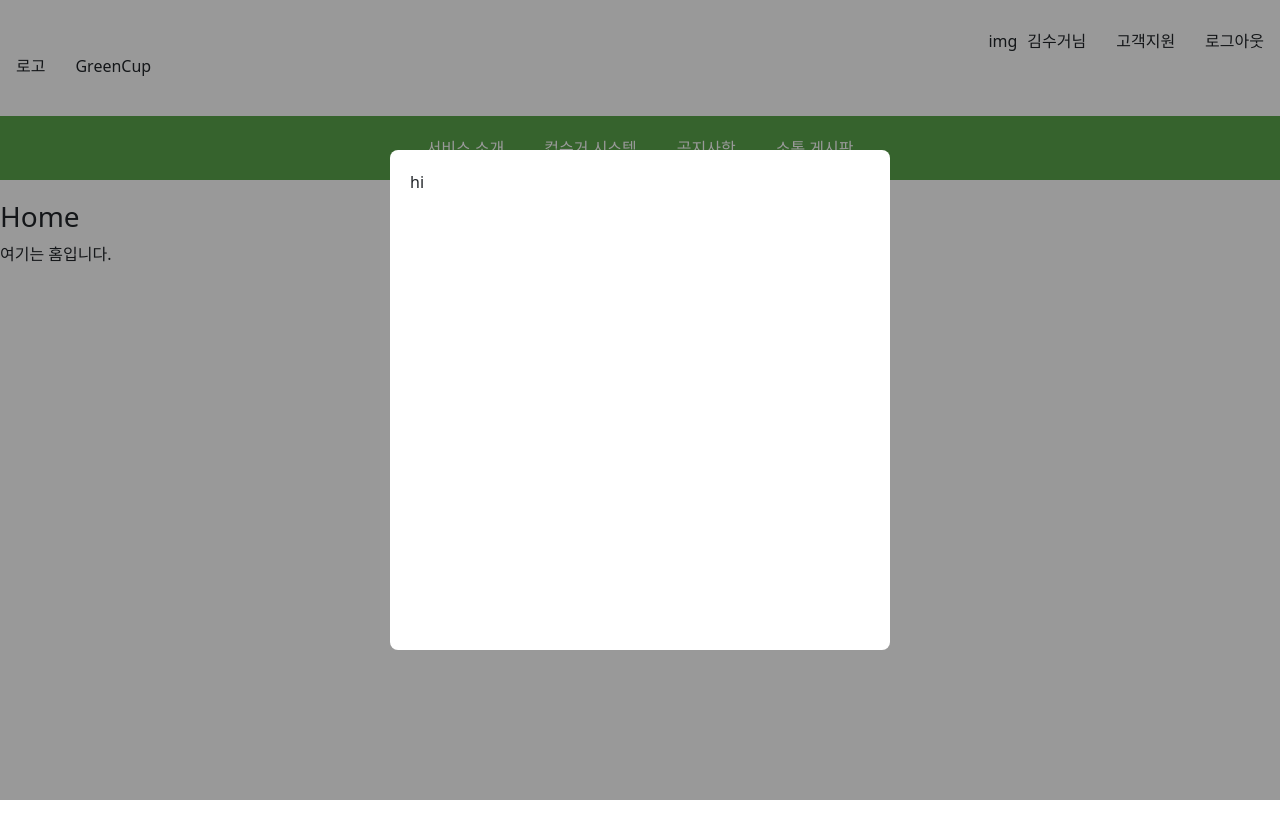
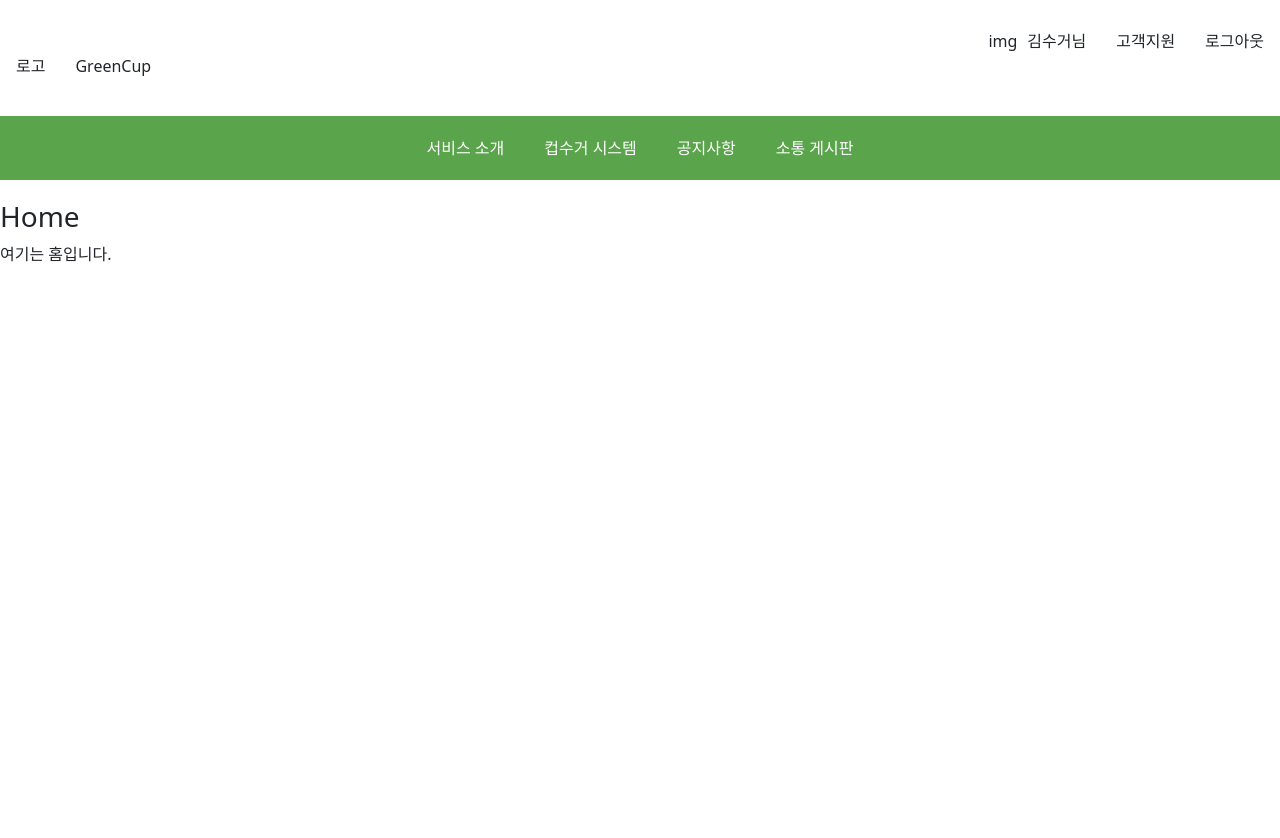
Before and after one commit to Eco-crew/greencup-frontend, a React (Vite) app in the folder greencup-fe/: page / in a window 1280 px wide. Shown: the top 838 px of the page. Built offline with nearby package versions, Linux system fonts and the light colour scheme.

Commit message:
가장 상위 태그에 min-width 추가

```diff
--- a/greencup-fe/src/App.css
+++ b/greencup-fe/src/App.css
@@ -1,6 +1,7 @@
 .wrapper{
   width: 100%;
   min-height: 100vh;
+  min-width:750px;
 
   display: flex;
   flex-direction: column;
--- a/greencup-fe/src/App.jsx
+++ b/greencup-fe/src/App.jsx
@@ -47,7 +47,7 @@ function App() {
   return (
     <>
     {/* 모달을 넣을꺼면 여기에 */}
-      <ModalBackground width={500} height={500}>hi</ModalBackground>
+      {/* <ModalBackground width={500} height={500}>hi</ModalBackground> */}
       <div className="wrapper">
         <div className="fixedBar">
           <div className="fixedBarContentCenter">
```
